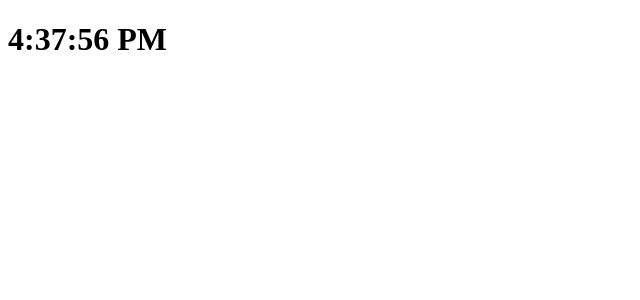
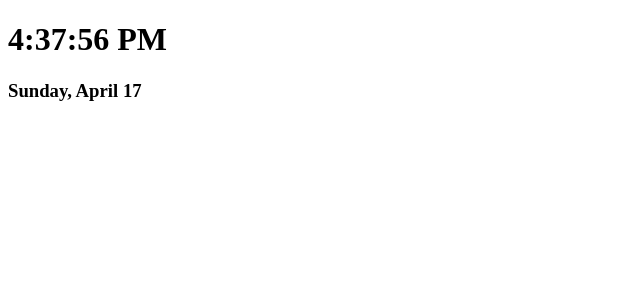
Before and after one commit to codewithsnowbit/watch-tab, a Next.js app: page / in a window 1280 px wide. Shown: the top 300 px of the page, without its empty margins (0-640 px from the left). Built offline with nearby package versions, Linux system fonts and the light colour scheme.

Commit message:
Major commit add date

```diff
--- a/pages/index.js
+++ b/pages/index.js
@@ -6,10 +6,13 @@ import 'animate.css';
 
 export default function Home() {
   const [time, setTime] = React.useState("WatchTab")
+  const [date, setDate] = React.useState([])
   React.useEffect(() => {
   setTimeout(() => {
     const interval = setInterval(() => {
       setTime(new Date().toLocaleTimeString())
+      // display date with the name of the month and the day without the year
+      setDate(new Date().toLocaleDateString("en-US", { weekday: 'long', month: 'long', day: 'numeric' }))
     }, 1000)
     return () => clearInterval(interval)
   }, 800)
@@ -49,10 +52,13 @@ export default function Home() {
           cardType: 'summary_large_image',
         }}
     />
-      <div className="flex justify-center items-center h-screen">
-        <h1 className="text-[19vw] font-black dark:selection:bg-white dark:selection:text-black selection:bg-black selection:text-white animate__animated animate__lightSpeedInLeft" suppressHydrationWarning>
+      <div className="flex justify-center items-center h-screen flex-col ">
+        <h1 className="text-[19vw] font-black
+        dark:selection:bg-white dark:selection:text-black selection:bg-black selection:text-white animate__animated animate__lightSpeedInLeft" suppressHydrationWarning>
           {time}
         </h1>
+        <h3 className="text-black text-[6vw]
+        dark:text-white dark:selection:bg-white dark:selection:text-black selection:bg-black selection:text-white">{date}</h3>
       </div>
     </div>
   )
```
